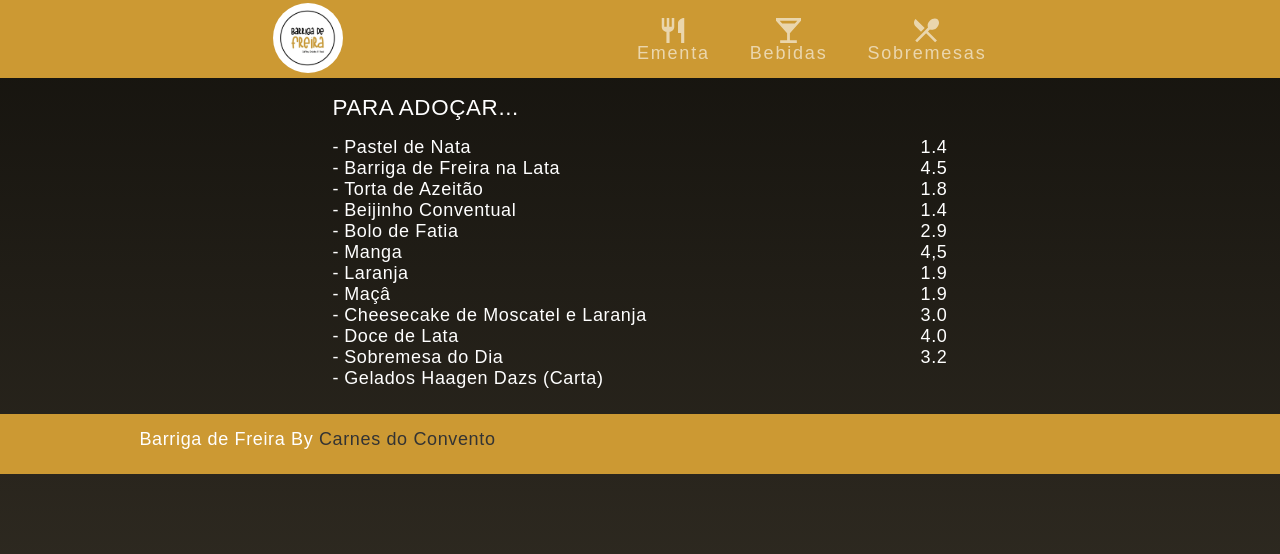
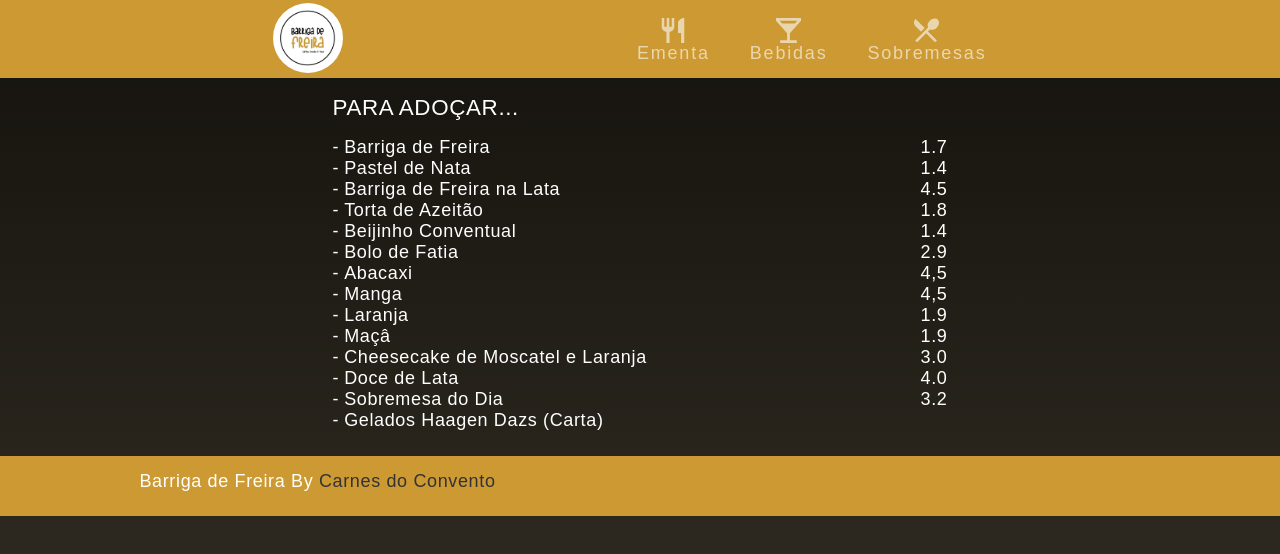
Before and after one commit to wanderson1873/barriga-de-freira, a React (Create React App) app: page /sobremesas in a window 1280 px wide. Shown: the top 554 px of the page. Built offline with nearby package versions, Linux system fonts and the light colour scheme; a web font is replaced by a local one.

Commit message:
Update Sobremesas.js

```diff
--- a/src/components/Sobremesas.js
+++ b/src/components/Sobremesas.js
@@ -6,6 +6,13 @@
          <h1>Para Adoçar...</h1>
 
          <div>
+            <ul>
+               <li className="name">
+                  Barriga de Freira
+               </li>
+               <li className="price">1.7</li>
+            </ul>
+
             <ul>
                <li className="name">
                   Pastel de Nata
@@ -39,6 +46,13 @@
                   Bolo de Fatia
                </li>
                <li className="price">2.9</li>
+            </ul>
+
+              <ul>
+               <li className="name">
+                  Abacaxi
+               </li>
+               <li className="price">4,5</li>
             </ul>
 
             <ul>
```
